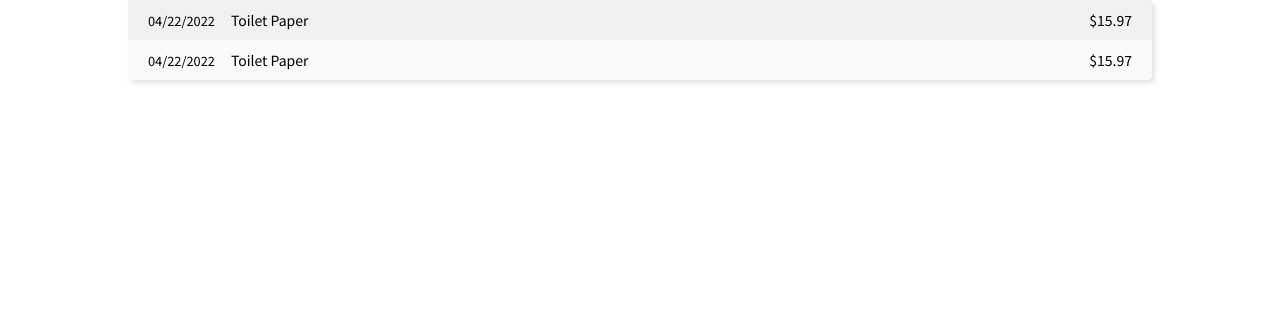
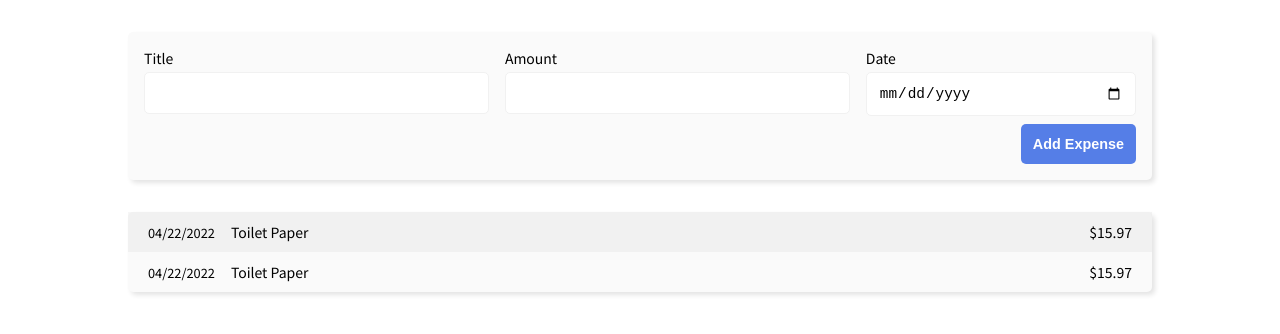
Before and after one commit to steppjason/react-expense-tracker, a JavaScript app: page / in a window 1280 px wide. Shown: the top 334 px of the page. Built offline with nearby package versions, Linux system fonts and the light colour scheme.

Commit message:
Added new expense form

```diff
--- a/src/App.js
+++ b/src/App.js
@@ -1,9 +1,13 @@
 import Card from "./components/UI/Card"
 import Expenses from "./components/Expenses/Expenses"
+import NewExpense from "./components/NewExpense/NewExpense"
 
 function App() {
 	return (
 		<div>
+			<Card>
+				<NewExpense />
+			</Card>
 			<Card>
 				<Expenses></Expenses>
 			</Card>
--- /dev/null
+++ b/src/components/NewExpense/ExpenseForm.js
@@ -0,0 +1,25 @@
+function ExpenseForm() {
+	return (
+		<form>
+			<div className="expense-form__controls">
+				<div className="expense-form__control">
+					<label>Title</label>
+					<input type="text" />
+				</div>
+				<div className="expense-form__control">
+					<label>Amount</label>
+					<input type="number" min="0.01" step="0.01" />
+				</div>
+				<div className="expense-form__control">
+					<label>Date</label>
+					<input type="date" min="2019-01-01" max="2022-12-31" />
+				</div>
+			</div>
+			<div className="expense-form__actions">
+				<button type="submit">Add Expense</button>
+			</div>
+		</form>
+	)
+}
+
+export default ExpenseForm
--- /dev/null
+++ b/src/components/NewExpense/NewExpense.js
@@ -0,0 +1,11 @@
+import ExpenseForm from "./ExpenseForm"
+
+function NewExpense() {
+	return (
+		<div className="expense-form">
+			<ExpenseForm />
+		</div>
+	)
+}
+
+export default NewExpense
--- a/src/index.css
+++ b/src/index.css
@@ -21,11 +21,52 @@ body {
 	border-radius: 5px;
 	box-shadow: 3px 3px 5px 0px rgba(0, 0, 0, 0.11);
 	max-width: 80%;
-	margin: auto;
+	margin: 2rem auto;
 }
 
-.expenses:nth-child(odd) {
+.expense-form {
+	padding: 1rem;
+}
 
+.expense-form__controls {
+	display: flex;
+	gap: 1rem;
+	justify-content: space-between;
+	align-content: center;
+}
+
+.expense-form__control {
+	flex-grow: 1;
+}
+
+.expense-form__control > label {
+	display: block;
+	font-weight: 500;
+	margin: 0 0 0.25rem 0;
+}
+
+.expense-form__control > input {
+	padding: 0.75rem;
+	width: 100%;
+	border: 1px solid rgb(241, 241, 241);
+	border-radius: 5px;
+	outline: none;
+	font-size: 0.9rem;
+}
+
+.expense-form__actions {
+	margin: 0.5rem 0 0 0;
+	text-align: right;
+}
+
+.expense-form__actions > button {
+	padding: 0.75rem;
+	border: 0;
+	background-color: rgb(85 126 231);
+	color: white;
+	font-size: 0.9rem;
+	font-weight:700;
+	border-radius: 5px;
 }
 
 .expense-item {
```
Also changed, not shown: 1 other file (tests, documents, lock files or other folders).
